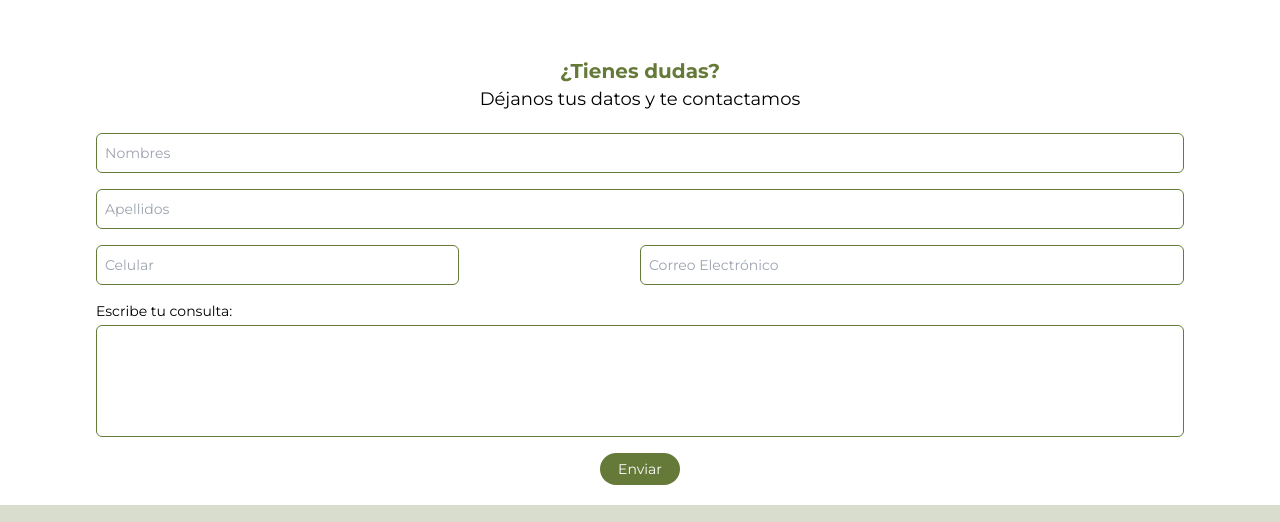
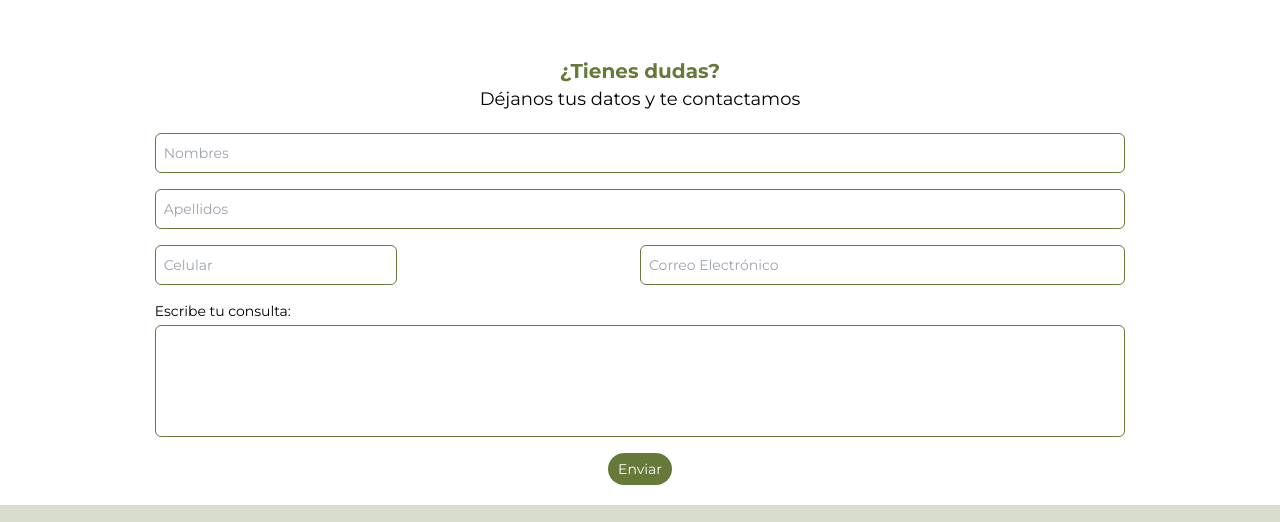
Before and after one commit to Jhosselyn11/OasisAndinoJhimy, a website: page src/index.html in a window 1280 px wide. Shown: the part 2419-2941 px from the top of the page. Drawn offline with Linux system fonts and the light colour scheme; a web font is replaced by a local one.

Commit message:
Cambiando tamaños

```diff
--- a/src/index.html
+++ b/src/index.html
@@ -261,28 +261,28 @@
   </div>
 
    <!--Formulario-->
-  <div class=" mt-3 w-full">
+  <div class="flex flex-col items-center mt-3 w-full">
     <div class="flex flex-col items-center mb-5 ">
         <div class="lg:text-xl md:text-xl sm:text-lg  xs:text-lg font-bold text-primaryy">¿Tienes dudas?</div>
         <div class="lg:text-lg md:text-lg sm:text-sm xs:text-sm">Déjanos tus datos y te contactamos</div>
     </div>
 
-    <div class="xs:px-14 sm:px-16 md:px-20 lg:px-24 xs:text-xs sm:text-sm md:text-md lg:text-md  ">
+    <div class=" w-5/6 xs:px-8 sm:px-12 md:px-12 lg:px-12 xs:text-xs sm:text-sm md:text-md lg:text-md  ">
         <div class=" flex flex-col gap-4 mb-4">
-            <input class="form-control rounded-md lg:h-10 md:h-9 sm:h-8 xs:h-7 p-2 border border-primaryy" type="text" placeholder="Nombres"></input>
-            <input class="form-control rounded-md lg:h-10 md:h-9 sm:h-8 xs:h-7 p-2 border border-primaryy" type="text" placeholder="Apellidos"></input>
+            <input class="form-control rounded-md w-full lg:h-10 md:h-9 sm:h-8 xs:h-7 p-2 border border-primaryy" type="text" placeholder="Nombres"></input>
+            <input class="form-control rounded-md w-full lg:h-10 md:h-9 sm:h-8 xs:h-7 p-2 border border-primaryy" type="text" placeholder="Apellidos"></input>
         </div>
 
-        <div class="flex flex-col pb-5">
+        <div class=" pb-5">
             <div class="flex flex-row justify-between mb-4">
-                <input class="form-control rounded-md w-1/3 lg:h-10 md:h-9 sm:h-8 xs:h-7 p-2 border border-primaryy" type="text" placeholder="Celular"></input>
+                <input class="form-control rounded-md w-1/4 lg:h-10 md:h-9 sm:h-8 xs:h-7 p-2 border border-primaryy" type="text" placeholder="Celular"></input>
                 <input class="form-control rounded-md w-1/2 lg:h-10 md:h-9 sm:h-8 xs:h-7 p-2 border border-primaryy" type="text" placeholder="Correo Electrónico"></input>
             </div>
 
             <div class="mb-1 xs:text-xs sm:text-sm md:text-md lg:text-md">Escribe tu consulta:</div>
-            <input class="form-control mb-4 rounded-md h-28 border border-primaryy" type="text"></input>
+            <input class="form-control mb-4 rounded-md w-full h-28 border border-primaryy" type="text"></input>
             <div class="flex flex-col items-center">
-                <button class="w-20 h-8 text-white bg-primaryy rounded-full transition duration-300 transform hover:scale-105">Enviar</button>
+                <button class=" w-16 h-8 text-white bg-primaryy rounded-full transition duration-300 transform hover:scale-105">Enviar</button>
             </div>
 
         </div>
```
Also changed, not shown: src/output.css.
